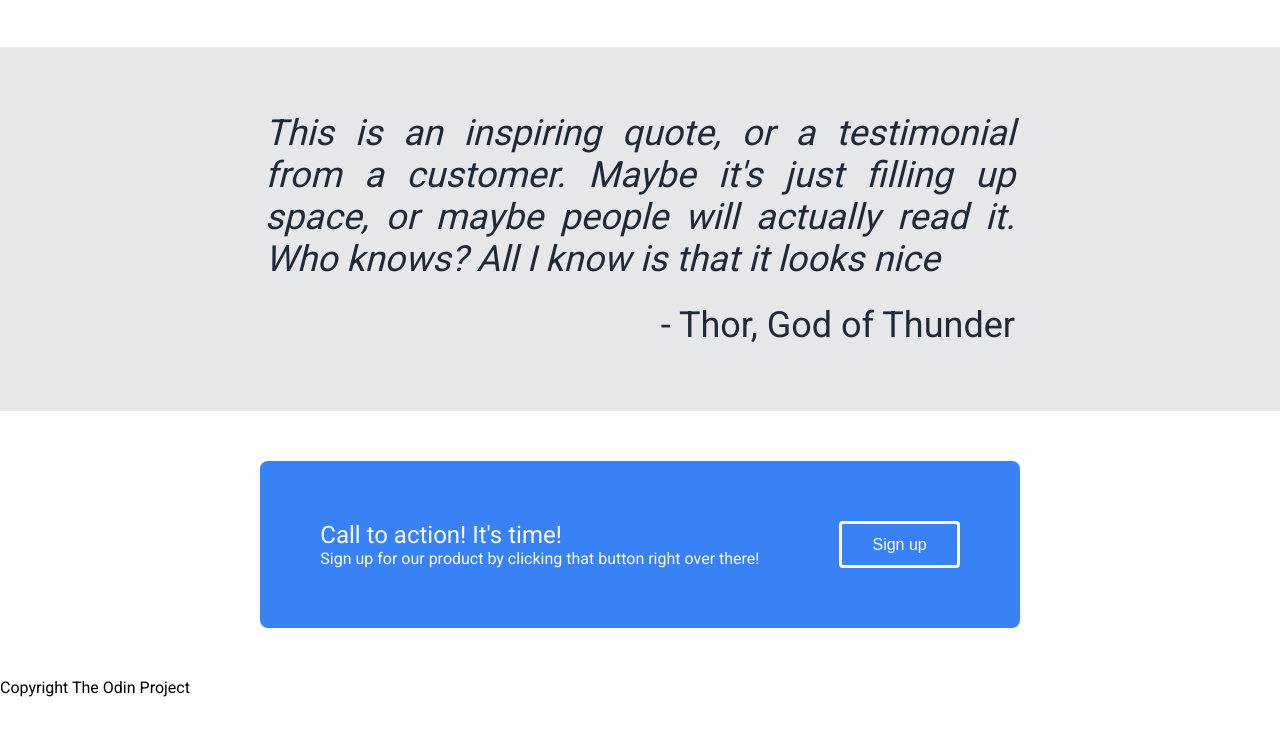
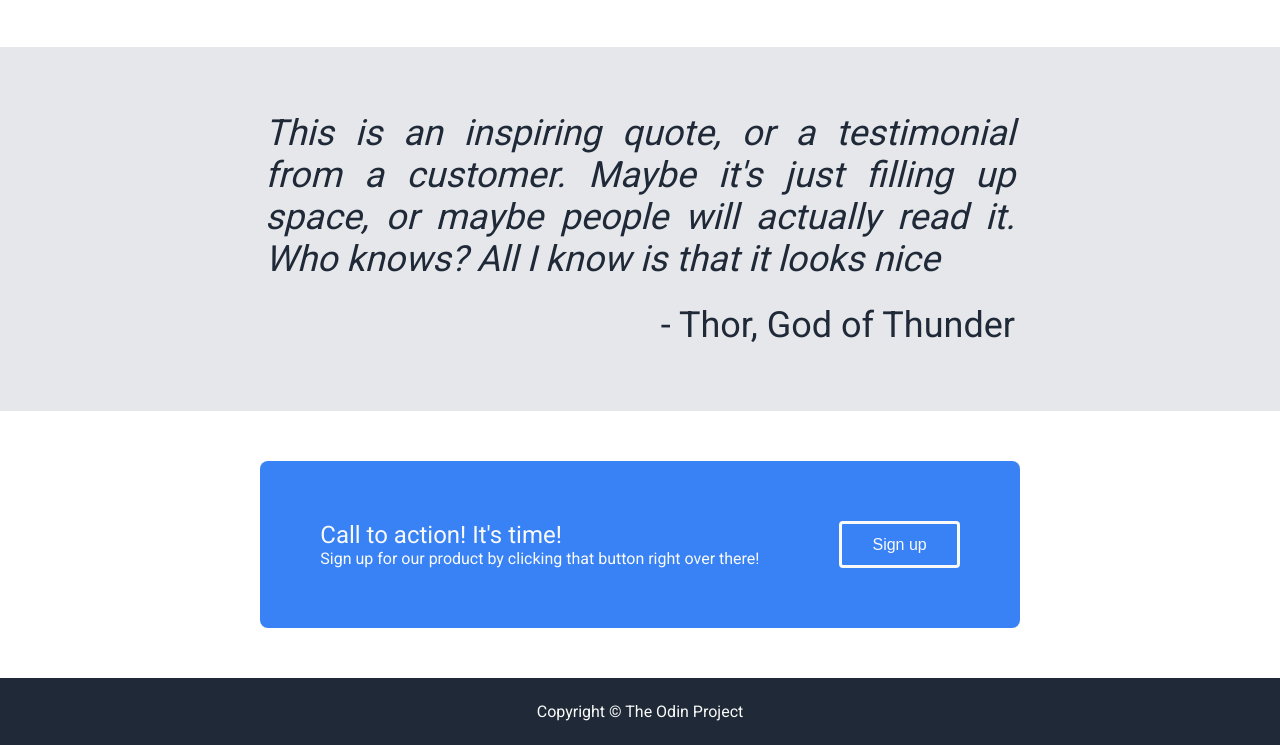
Before and after one commit to TaxiKab119/landing-page, a plain HTML site: page index.html in a window 1280 px wide. Shown: the part 699-1444 px from the top of the page. Before the commit the page ends 1396 px from the top, so only its background shows below. Drawn offline with Linux system fonts and the light colour scheme.

Commit message:
Add footer and copyright

```diff
--- a/index.html
+++ b/index.html
@@ -68,7 +68,7 @@
         </div>
     </div>
     <div class="footer">
-        Copyright The Odin Project
+        Copyright &copy; The Odin Project
     </div>
 </body>
 </html>
--- a/style.css
+++ b/style.css
@@ -170,5 +170,12 @@ a {
     border-radius: 4px;
     color: #f9faf8;
     border: #f9faf8 solid;
+}
 
+.footer {
+    background-color: #1f2937;
+    color: #f9faf8;
+    padding: 24px;
+    display: flex;
+    justify-content: center;
 }
```
